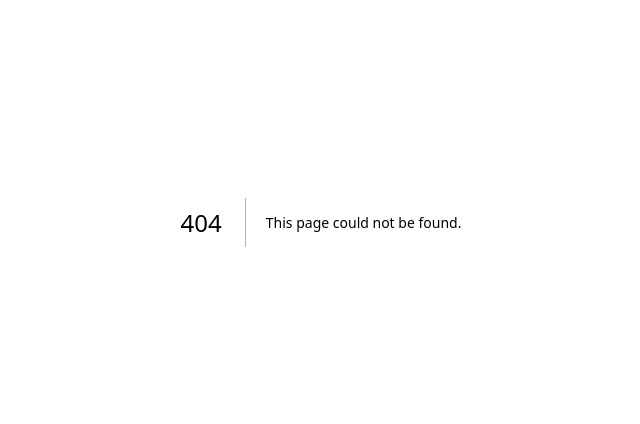
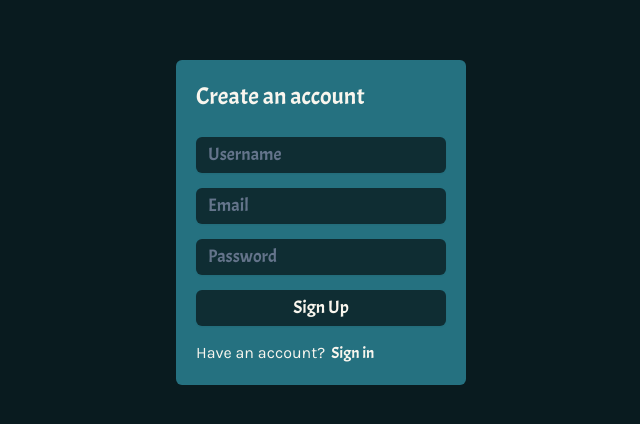
Before and after one commit to NitaStefan/peak-planner-frontend, a Next.js app: page /sign-up in a window 1280 px wide. Before the commit this address had no page. Shown: the part 178-602 px from the top of the page, without its empty margins (319-959 px from the left). Built offline with nearby package versions, Linux system fonts and the light colour scheme.

Commit message:
created sign-in and sign-up forms

```diff
--- /dev/null
+++ b/app/(auth)/layout.tsx
@@ -0,0 +1,13 @@
+import React, { ReactNode } from "react";
+
+const AuthLayout = ({ children }: { children: ReactNode }) => {
+  return (
+    <main className="flex h-screen w-screen items-center justify-center">
+      <section className="rounded-md bg-blue-medium p-[20px]">
+        {children}
+      </section>
+    </main>
+  );
+};
+
+export default AuthLayout;
--- /dev/null
+++ b/app/(auth)/sign-in/page.tsx
@@ -0,0 +1,66 @@
+"use client";
+
+import { Input } from "@/components/ui/input";
+import { Label } from "@/components/ui/label";
+import { signInSchema, TSignInSchema } from "@/lib/validations";
+import { zodResolver } from "@hookform/resolvers/zod";
+import React from "react";
+import { useForm } from "react-hook-form";
+
+const Page = () => {
+  const {
+    register,
+    handleSubmit,
+    formState: { errors, isSubmitting },
+  } = useForm<TSignInSchema>({ resolver: zodResolver(signInSchema) });
+
+  const onSubmit = async (data: TSignInSchema) => {
+    // TODO: submit to server
+
+    await new Promise((resolve) => setTimeout(resolve, 1000));
+  };
+
+  const inputClass = "border-2";
+  const errorClass = "text-red-300";
+
+  return (
+    <>
+      <h1 className="mb-[25px] text-2xl">Sign In</h1>
+      <form
+        onSubmit={handleSubmit(onSubmit)}
+        className="flex flex-col gap-[20px]"
+      >
+        <div>
+          <Label htmlFor="email">Email</Label>
+          <Input
+            {...register("email")}
+            type="email"
+            className={inputClass}
+            id="email"
+          />
+          {errors.email && <p className={errorClass}>{errors.email.message}</p>}
+        </div>
+        <div>
+          <Label htmlFor="password">Password</Label>
+          <Input
+            {...register("password")}
+            type="password"
+            className={inputClass}
+            id="password"
+          />
+          {errors.password && (
+            <p className={errorClass}>{errors.password.message}</p>
+          )}
+        </div>
+        <Input
+          disabled={isSubmitting}
+          type="submit"
+          value="Continue"
+          className="mt-[15px] bg-blue-dark"
+        />
+      </form>
+    </>
+  );
+};
+
+export default Page;
--- /dev/null
+++ b/app/(auth)/sign-up/page.tsx
@@ -0,0 +1,72 @@
+"use client";
+
+import React from "react";
+import { Input } from "@/components/ui/input";
+import { useForm } from "react-hook-form";
+import { zodResolver } from "@hookform/resolvers/zod";
+import Link from "next/link";
+import { signUpSchema, TSignUpSchema } from "@/lib/validations";
+
+const Page = () => {
+  const {
+    register,
+    handleSubmit,
+    formState: { errors, isSubmitting },
+  } = useForm<TSignUpSchema>({ resolver: zodResolver(signUpSchema) });
+
+  const onSubmit = async (data: TSignUpSchema) => {
+    // TODO: submit to server
+
+    await new Promise((resolve) => setTimeout(resolve, 1000));
+  };
+
+  const inputClass = "bg-blue-dark mt-[15px]";
+  const errorClass = "text-red-300";
+
+  return (
+    <>
+      <h1 className="mb-[25px] text-2xl">Create an account</h1>
+      <form onSubmit={handleSubmit(onSubmit)}>
+        <Input
+          {...register("username")}
+          type="text"
+          placeholder="Username"
+          className={inputClass}
+        />
+        {errors.username && (
+          <p className={errorClass}>{errors.username.message}</p>
+        )}
+        <Input
+          {...register("email")}
+          type="email"
+          placeholder="Email"
+          className={inputClass}
+        />
+        {errors.email && <p className={errorClass}>{errors.email.message}</p>}
+        <Input
+          {...register("password")}
+          type="password"
+          placeholder="Password"
+          className={inputClass}
+        />
+        {errors.password && (
+          <p className={errorClass}>{errors.password.message}</p>
+        )}
+        <Input
+          disabled={isSubmitting}
+          type="submit"
+          value="Sign Up"
+          className={inputClass}
+        />
+      </form>
+      <div className="mt-[15px]">
+        <span className="font-karla">Have an account?</span>
+        <Link href="/sign-in" className="ml-[6px]">
+          Sign in
+        </Link>
+      </div>
+    </>
+  );
+};
+
+export default Page;
--- a/app/(root)/layout.tsx
+++ b/app/(root)/layout.tsx
@@ -7,7 +7,7 @@ const RootLayout = ({ children }: { children: ReactNode }) => {
     <main>
       <NavBar />
       <LeftSideBar />
-      <section className="bg-blue-darker ml-[266px] mt-[80px] h-[calc(100vh-80px)] max-lg:ml-[90px] max-sm:ml-0">
+      <section className="ml-[266px] mt-[80px] h-[calc(100vh-80px)] max-lg:ml-[90px] max-sm:ml-0">
         <div className="mx-auto max-w-5xl">{children}</div>
       </section>
     </main>
--- a/app/layout.tsx
+++ b/app/layout.tsx
@@ -1,43 +1,43 @@
-import type { Metadata } from "next"
-import localFont from "next/font/local"
+import type { Metadata } from "next";
+import localFont from "next/font/local";
 
-import "./globals.css"
+import "./globals.css";
 
 const permanentMarker = localFont({
   src: "./fonts/PermanentMarker-Regular.ttf",
   variable: "--font-permanent-marker",
   weight: "400",
-})
+});
 
 const karla = localFont({
   src: "./fonts/Karla-Regular.ttf",
   variable: "--font-karla",
   weight: "400",
-})
+});
 
 const acme = localFont({
   src: "./fonts/Acme-Regular.ttf",
   variable: "--font-acme",
   weight: "400",
-})
+});
 
 export const metadata: Metadata = {
   title: "Peak Planner",
   description: "Time management app for peak productivity",
-}
+};
 
 export default function RootLayout({
   children,
 }: Readonly<{
-  children: React.ReactNode
+  children: React.ReactNode;
 }>) {
   return (
     <html lang="en">
       <body
-        className={`${acme.className} ${permanentMarker.variable} ${karla.variable} antialiased`}
+        className={`${acme.className} ${permanentMarker.variable} ${karla.variable} bg-blue-darker antialiased`}
       >
         {children}
       </body>
     </html>
-  )
+  );
 }
--- /dev/null
+++ b/components/ui/label.tsx
@@ -0,0 +1,26 @@
+"use client"
+
+import * as React from "react"
+import * as LabelPrimitive from "@radix-ui/react-label"
+import { cva, type VariantProps } from "class-variance-authority"
+
+import { cn } from "@/lib/utils"
+
+const labelVariants = cva(
+  "text-sm font-medium leading-none peer-disabled:cursor-not-allowed peer-disabled:opacity-70"
+)
+
+const Label = React.forwardRef<
+  React.ElementRef<typeof LabelPrimitive.Root>,
+  React.ComponentPropsWithoutRef<typeof LabelPrimitive.Root> &
+    VariantProps<typeof labelVariants>
+>(({ className, ...props }, ref) => (
+  <LabelPrimitive.Root
+    ref={ref}
+    className={cn(labelVariants(), className)}
+    {...props}
+  />
+))
+Label.displayName = LabelPrimitive.Root.displayName
+
+export { Label }
--- /dev/null
+++ b/lib/validations.ts
@@ -0,0 +1,19 @@
+import { z } from "zod";
+
+export const signUpSchema = z.object({
+  username: z
+    .string()
+    .max(20, "Username must be less than 20 characters")
+    .min(1, "Username is required"),
+  email: z.string().email(),
+  password: z.string().min(6, "Password must be at least 6 characters"),
+});
+
+export type TSignUpSchema = z.infer<typeof signUpSchema>;
+
+export const signInSchema = z.object({
+  email: z.string().email(),
+  password: z.string().min(6, "Password must be at least 6 characters"),
+});
+
+export type TSignInSchema = z.infer<typeof signUpSchema>;
--- a/package.json
+++ b/package.json
@@ -9,7 +9,9 @@
     "lint": "next lint"
   },
   "dependencies": {
+    "@hookform/resolvers": "^3.10.0",
     "@radix-ui/react-dialog": "^1.1.4",
+    "@radix-ui/react-label": "^2.1.1",
     "@radix-ui/react-slot": "^1.1.1",
     "class-variance-authority": "^0.7.1",
     "clsx": "^2.1.1",
@@ -17,8 +19,10 @@
     "next": "15.1.3",
     "react": "^19.0.0",
     "react-dom": "^19.0.0",
+    "react-hook-form": "^7.54.2",
     "tailwind-merge": "^2.6.0",
-    "tailwindcss-animate": "^1.0.7"
+    "tailwindcss-animate": "^1.0.7",
+    "zod": "^3.24.1"
   },
   "devDependencies": {
     "@eslint/eslintrc": "^3",
```
Also changed, not shown: 1 other file (tests, documents, lock files or other folders).
